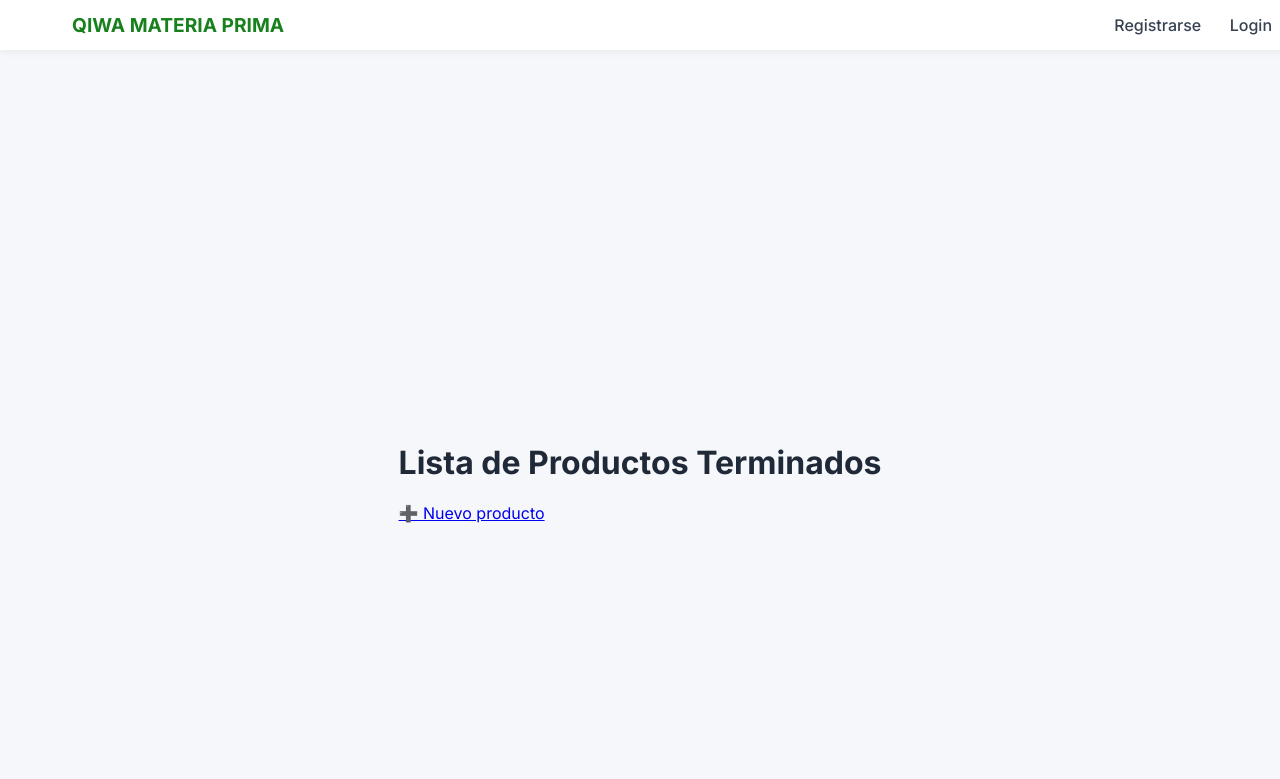
After one commit to MisaelMarron/MateriaPrima, a Django app: page /productos/ in a window 1280 px wide. The commit adds this page. Shown: the top 779 px of the page. Run offline with Django 5.2, Linux system fonts and the light colour scheme; data that the repository does not hold is empty.

Commit message:
feat: agregar CRUD de productos

```diff
--- a/MateriaPrimaGestor/templates/base.html
+++ b/MateriaPrimaGestor/templates/base.html
@@ -28,6 +28,7 @@
                 {% if user.is_authenticated %}
                 <a href="{% url 'logout' %}">Logout</a>
                 <a href="{% url 'materia_list' %}">Lista Materia Prima</a>
+                <a href="{% url 'producto_list' %}">Lista de Productos</a>
                 {% else %}
                 <a href="{% url 'register' %}">Registrarse</a>
                 <a href="{% url 'login' %}">Login</a>
--- /dev/null
+++ b/MateriaPrimaGestor/templates/producto_list.html
@@ -0,0 +1,16 @@
+{% extends "base.html" %}
+{% block title %} Titulo {% endblock %}
+
+{% block content %}
+<h1>Lista de Productos Terminados</h1>
+<a href="{% url 'producto_create' %}">➕ Nuevo producto</a>
+<ul>
+    {% for p in productos %}
+    <li>
+        {{ p.codigo }} - {{ p.nombre }}
+        <a href="{% url 'producto_update' p.codigo %}">✏️ Editar</a>
+        <a href="{% url 'producto_delete' p.codigo %}">🗑️ Eliminar</a>
+    </li>
+    {% endfor %}
+</ul>
+{% endblock %}
--- a/MateriaPrimaGestor/urls.py
+++ b/MateriaPrimaGestor/urls.py
@@ -11,4 +11,9 @@ urlpatterns = [
     path("materias/nueva/", views.materia_create, name="materia_create"),
     path("materias/<str:codigo>/editar/", views.materia_update, name="materia_update"),
     path("materias/<str:codigo>/eliminar/", views.materia_delete, name="materia_delete"),
+    # productos
+    path("productos/", views.producto_list, name="producto_list"),
+    path("productos/nuevo/", views.producto_create, name="producto_create"),
+    path("productos/<str:codigo>/editar/", views.producto_update, name="producto_update"),
+    path("productos/<str:codigo>/eliminar/", views.producto_delete, name="producto_delete"),
 ]
--- a/MateriaPrimaGestor/views.py
+++ b/MateriaPrimaGestor/views.py
@@ -3,8 +3,8 @@ from django.contrib.auth.forms import UserCreationForm, AuthenticationForm
 from django.contrib.auth.decorators import login_required
 from django.contrib.auth import login, logout
 from django.contrib import messages
-from .models import MateriaPrima
-from .forms import MateriaPrimaForm, AjusteCantidadForm
+from .models import MateriaPrima, ProductoTerminado
+from .forms import MateriaPrimaForm, AjusteCantidadForm, ProductoTerminadoForm
 
 def inicio(request):
     return render(request, "inicio.html")
@@ -100,3 +100,41 @@ def materia_delete(request, codigo):
         materia.delete()
         return redirect("materia_list")
     return render(request, "materia_confirm_delete.html", {"materia": materia})
+
+
+############## CRUD de ProductoTerminado
+# LISTAR
+def producto_list(request):
+    productos = ProductoTerminado.objects.all()
+    return render(request, "producto_list.html", {"productos": productos})
+
+# CREAR
+def producto_create(request):
+    if request.method == "POST":
+        form = ProductoTerminadoForm(request.POST)
+        if form.is_valid():
+            form.save()
+            return redirect("producto_list")
+    else:
+        form = ProductoTerminadoForm()
+    return render(request, "producto_form.html", {"form": form})
+
+# EDITAR
+def producto_update(request, codigo):
+    producto = get_object_or_404(ProductoTerminado, pk=codigo)
+    if request.method == "POST":
+        form = ProductoTerminadoForm(request.POST, instance=producto)
+        if form.is_valid():
+            form.save()
+            return redirect("producto_list")
+    else:
+        form = ProductoTerminadoForm(instance=producto)
+    return render(request, "producto_form.html", {"form": form})
+
+# ELIMINAR
+def producto_delete(request, codigo):
+    producto = get_object_or_404(ProductoTerminado, pk=codigo)
+    if request.method == "POST":
+        producto.delete()
+        return redirect("producto_list")
+    return render(request, "producto_confirm_delete.html", {"producto": producto})
```
Also changed, not shown: MateriaPrimaGestor/forms.py (+12 -1 lines), MateriaPrimaGestor/templates/producto_confirm_delete.html (added, +12 -0 lines), MateriaPrimaGestor/templates/producto_form.html (added, +12 -0 lines).
